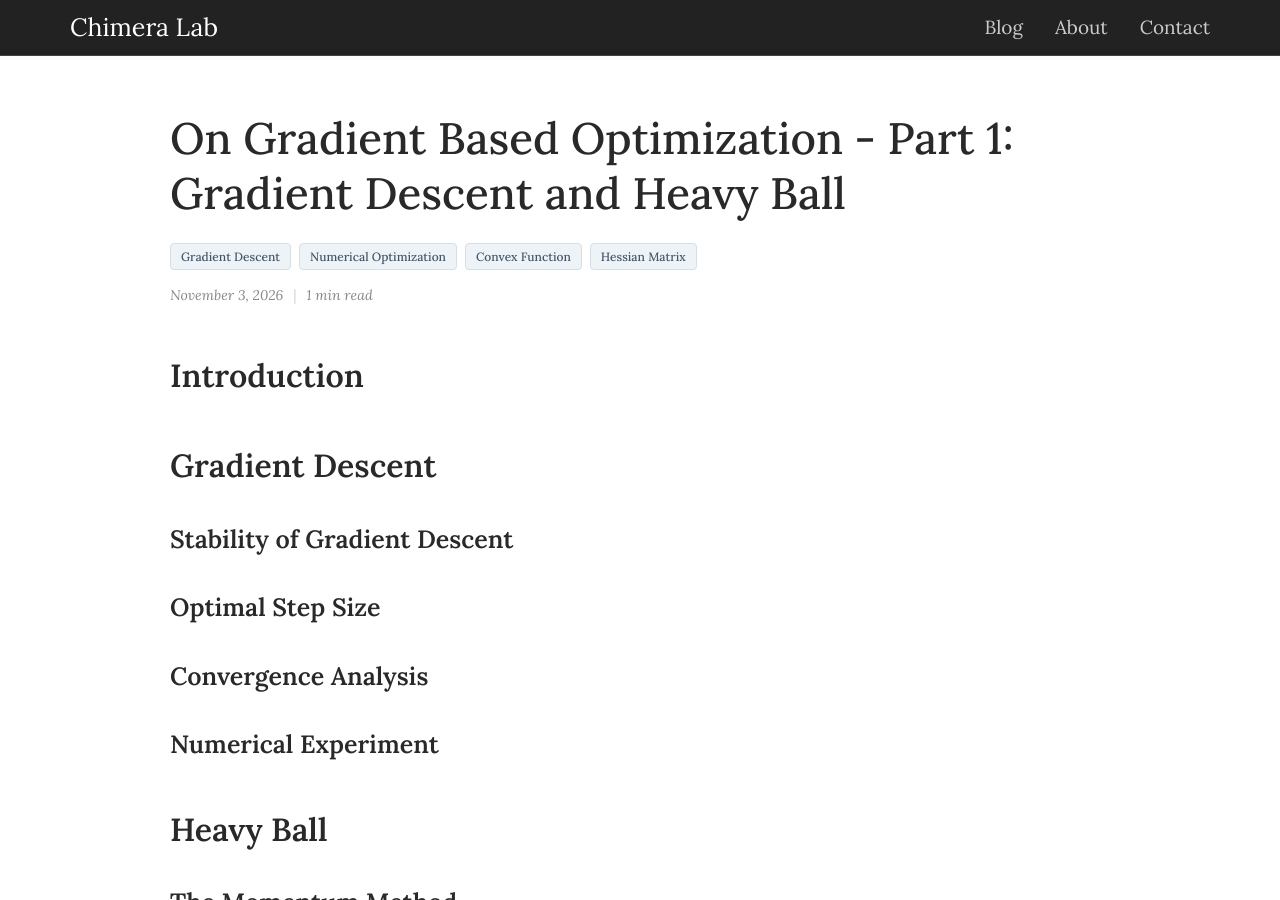
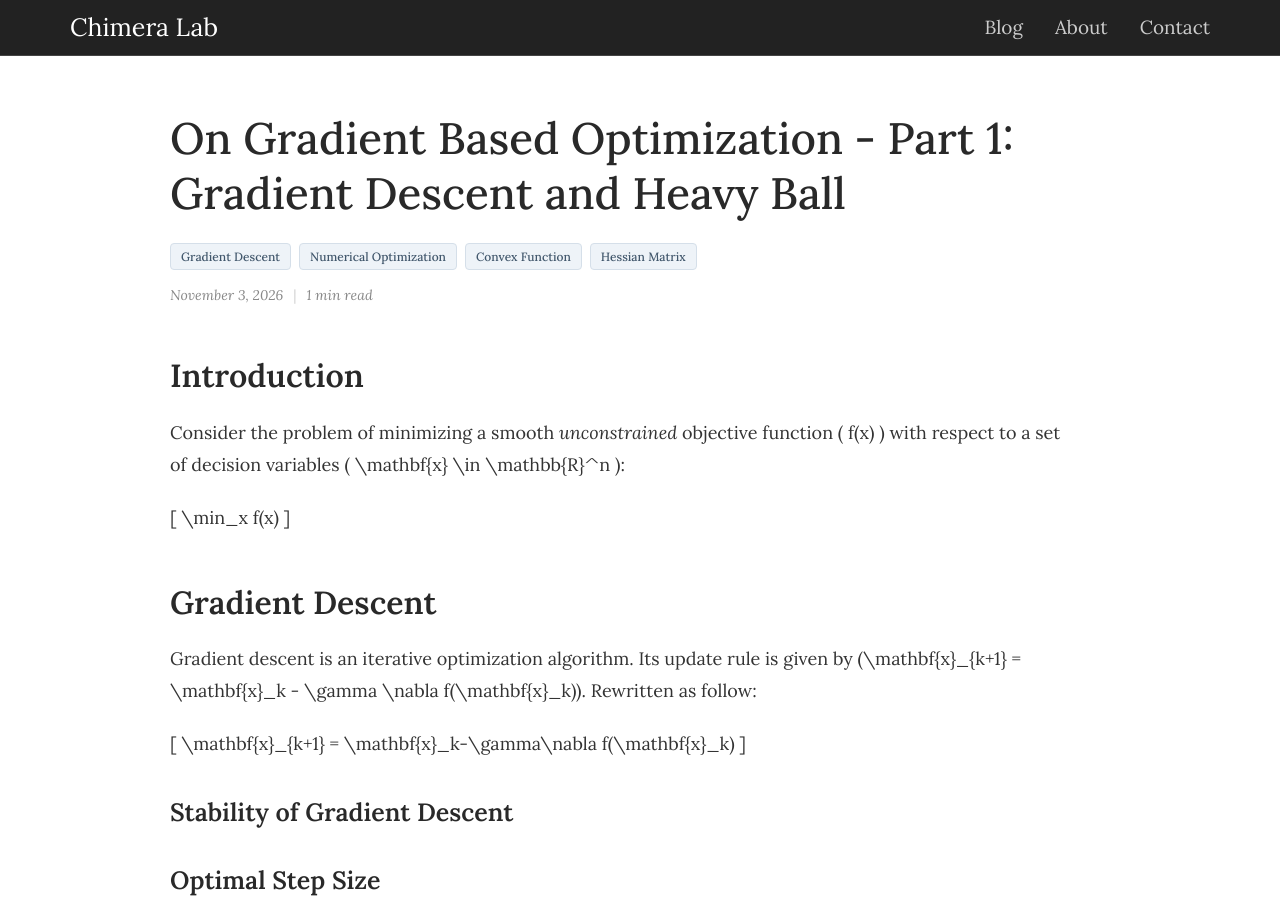
Before and after one commit to chimeralab314/chimeralab314.github.io, a Jekyll site: the page built from _posts/2026-11-03-gradient-descent-and-heavy-ball.md, in a window 1280 px wide and 900 px high. Built offline with Jekyll 4.4.1, drawn with Linux system fonts in a browser that asks for light colours; a script that is not in the unit is left out.

Commit message:
Enhance gradient descent documentation with introduction
Added introduction and initial explanation of gradient descent.

```diff
--- a/_posts/2026-11-03-gradient-descent-and-heavy-ball.md
+++ b/_posts/2026-11-03-gradient-descent-and-heavy-ball.md
@@ -10,7 +10,21 @@ references: []
 
 ## Introduction
 
+Consider the problem of minimizing a smooth *unconstrained* objective function \( f(x) \) with respect to a set of decision variables \( \mathbf{x} \in \mathbb{R}^n \):
+
+\[
+  \min_x f(x)
+\]
+
 ## Gradient Descent
+
+Gradient descent is an iterative optimization algorithm. Its update rule is given by \(\mathbf{x}_{k+1} = \mathbf{x}_k - \gamma \nabla f(\mathbf{x}_k)\). Rewritten as follow:
+
+\[
+\mathbf{x}_{k+1}
+=
+\mathbf{x}_k-\gamma\nabla f(\mathbf{x}_k)
+\]
 
 ### Stability of Gradient Descent
 
```
